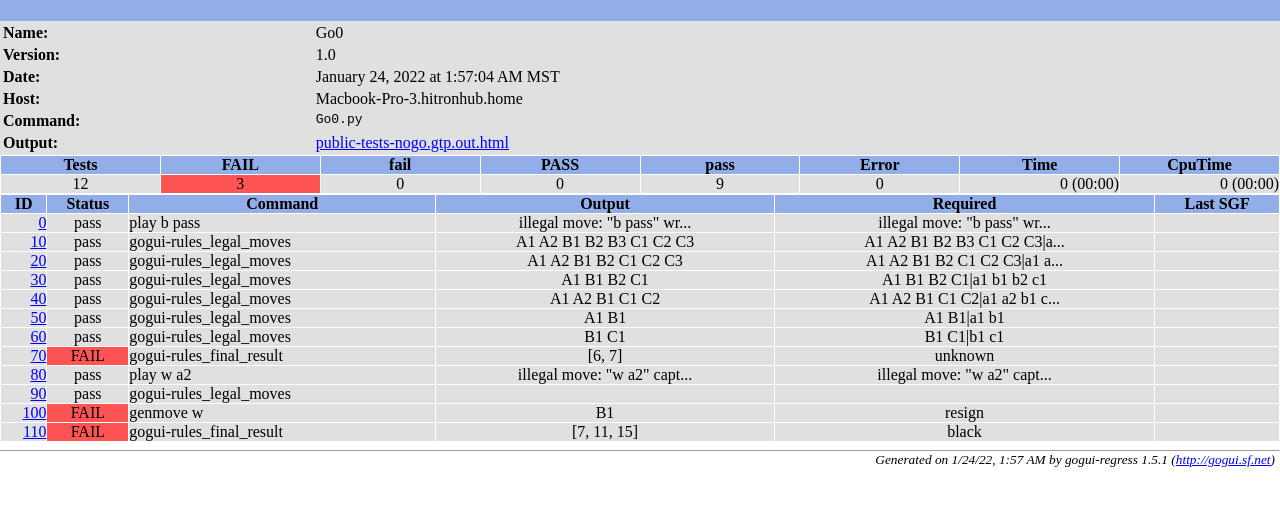
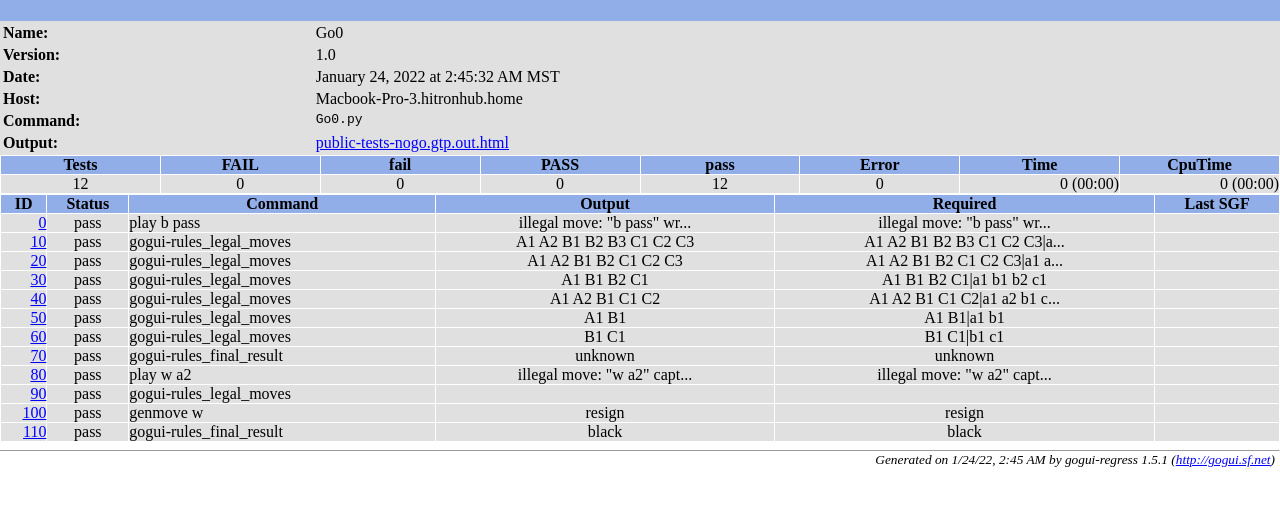
Before and after one commit to GevinUA/455_A1, a plain HTML site: page public-tests-nogo.gtp.html in a window 1280 px wide. Shown: the part 43-548 px from the top of the page. Drawn offline with Linux system fonts and the light colour scheme.

Commit message:
debugging

```diff
--- a/public-tests-nogo.gtp.html
+++ b/public-tests-nogo.gtp.html
@@ -18,7 +18,7 @@ body { margin:0; }
 <table width="100%" bgcolor="#e0e0e0">
 <tr><th align="left">Name:</th><td>Go0</td></tr>
 <tr><th align="left">Version:</th><td>1.0</td></tr>
-<tr><th align="left">Date:</th><td>January 24, 2022 at 1:57:04 AM MST</td></tr>
+<tr><th align="left">Date:</th><td>January 24, 2022 at 2:45:32 AM MST</td></tr>
 <tr><th align="left">Host:</th><td>Macbook-Pro-3.hitronhub.home</td></tr>
 <tr><th align="left" valign="top">Command:</th>
 <td valign="top"><tt>Go0.py</tt></td></tr>
@@ -49,11 +49,11 @@ body { margin:0; }
 </thead>
 <tr align="center" bgcolor="#e0e0e0">
 <td>12</td>
-<td bgcolor="#ff5454">3</td>
+<td>0</td>
 <td>0</td>
 <td>
 0</td>
-<td>9</td>
+<td>12</td>
 <td>
 0</td>
 <td align="right">0&nbsp;(00:00)</td>
@@ -129,9 +129,9 @@ body { margin:0; }
 </tr>
 <tr bgcolor="#e0e0e0">
 <td align="right"><a href="public-tests-nogo.gtp.out.html#70">70</a></td>
-<td align="center" bgcolor="#ff5454">FAIL</td>
+<td align="center" bgcolor="#e0e0e0">pass</td>
 <td>gogui-rules_final_result</td>
-<td align="center">[6, 7]</td>
+<td align="center">unknown</td>
 <td align="center">unknown</td>
 <td></td>
 </tr>
@@ -153,22 +153,22 @@ body { margin:0; }
 </tr>
 <tr bgcolor="#e0e0e0">
 <td align="right"><a href="public-tests-nogo.gtp.out.html#100">100</a></td>
-<td align="center" bgcolor="#ff5454">FAIL</td>
+<td align="center" bgcolor="#e0e0e0">pass</td>
 <td>genmove&nbsp;w</td>
-<td align="center">B1</td>
+<td align="center">resign</td>
 <td align="center">resign</td>
 <td></td>
 </tr>
 <tr bgcolor="#e0e0e0">
 <td align="right"><a href="public-tests-nogo.gtp.out.html#110">110</a></td>
-<td align="center" bgcolor="#ff5454">FAIL</td>
+<td align="center" bgcolor="#e0e0e0">pass</td>
 <td>gogui-rules_final_result</td>
-<td align="center">[7, 11, 15]</td>
+<td align="center">black</td>
 <td align="center">black</td>
 <td></td>
 </tr>
 </table>
 <hr style="margin-bottom:0" size="1">
-<p style="margin-top:1; margin-right:5" align="right"><i><small>Generated on 1/24/22, 1:57 AM by gogui-regress 1.5.1 (<a href="http://gogui.sf.net">http://gogui.sf.net</a>)</small></i></p>
+<p style="margin-top:1; margin-right:5" align="right"><i><small>Generated on 1/24/22, 2:45 AM by gogui-regress 1.5.1 (<a href="http://gogui.sf.net">http://gogui.sf.net</a>)</small></i></p>
 </body>
 </html>
```
Also changed, not shown: index.html (+6 -6 lines), public-tests-nogo.gtp.out.html (+5 -5 lines), 3 other files.
